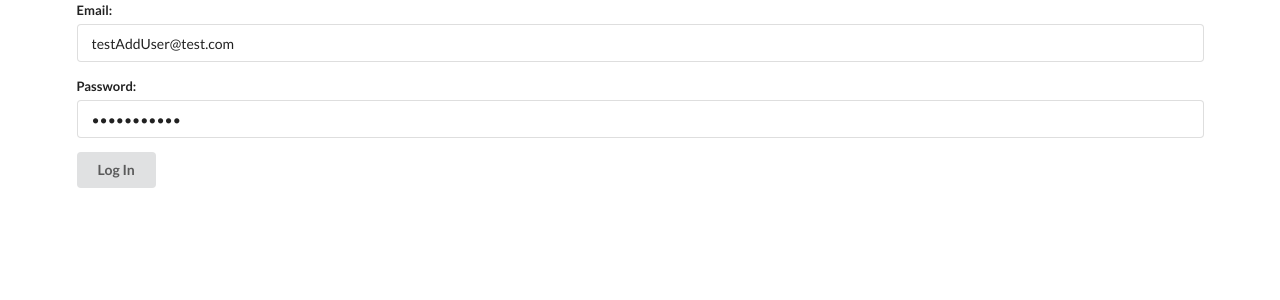
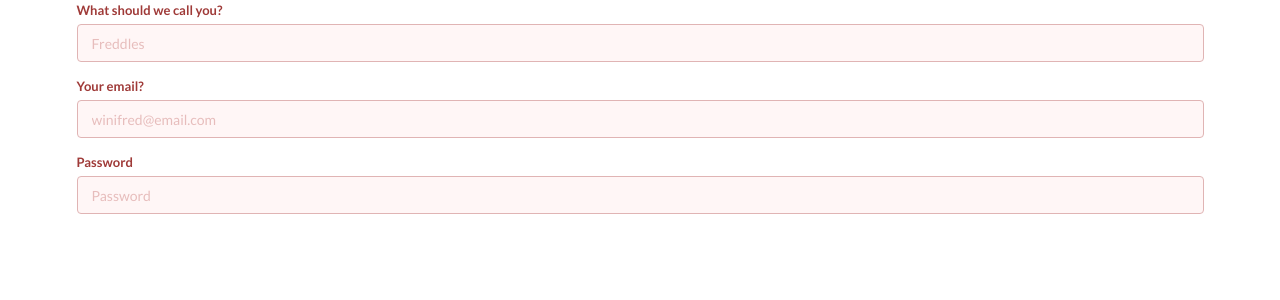
Before and after one commit to Iamasamwich/fitness_track_client, a React (Create React App) app: page / in a window 1280 px wide. Shown: the top 300 px of the page. Built offline with nearby package versions, Linux system fonts and the light colour scheme.

Commit message:
working on sign up

```diff
--- a/src/actions/index.js
+++ b/src/actions/index.js
@@ -14,9 +14,12 @@ export const login = (body) => async dispatch => {
   const res = await fetch(api.url + '/login',
     {...api.options, method: 'POST', body: JSON.stringify(body)}
   ).then(res => res.json());
-  console.log('res', res);
   if (res.status === 202 && res.message === 'Logged In') {
     return dispatch({type: 'LOGIN', payload: true});
   }
   return dispatch ({type: 'LOGIN', payload: false});
 };
+
+export const changePage = (page) => dispatch => {
+  return dispatch({type: 'CHANGE_PAGE', payload: page});
+};
--- a/src/components/App.js
+++ b/src/components/App.js
@@ -1,29 +1,35 @@
 import React, {useEffect} from 'react';
 import {connect} from 'react-redux';
-import {ping} from '../actions';
+import {ping, changePage} from '../actions';
 import LogIn from './LogIn';
+import SignUp from './SignUp';
 
 
-const App = ({login, ping}) => {
+const App = ({login, page, ping}) => {
   useEffect(()=> {
     ping();
   }, []);
 
   if (!login) {
+    if (page === 'signup') {
+      return <SignUp />;
+    }
     return <LogIn />;
-  } else {
-    return <div>App y'all...</div>
   }
+
+  return <div>App y'all</div>;
 
 };
 
 const mapStateToProps = (state) => {
   console.log(state);
   return {
-    login: state.login
+    login: state.login,
+    page: state.page
   }
 }
 
 export default connect(mapStateToProps, {
-  ping
+  ping,
+  changePage
 })(App);
--- a/src/components/LogIn.js
+++ b/src/components/LogIn.js
@@ -1,8 +1,8 @@
 import React, {useState} from 'react';
 import {connect} from 'react-redux';
-import {login} from '../actions';
+import {login, changePage} from '../actions';
 
-const LogIn = ({login}) => {
+const LogIn = ({login, changePage}) => {
 
   const [email, setEmail] = useState('testAddUser@test.com');
   const [pword, setPword] = useState('newPassword');
@@ -10,6 +10,11 @@ const LogIn = ({login}) => {
   const onSubmit = e => {
     e.preventDefault();
     login({email, pword});
+  };
+
+  const clickCreate = e => {
+    e.preventDefault();
+    changePage('signup');
   };
 
   return (
@@ -40,10 +45,13 @@ const LogIn = ({login}) => {
           Log In
         </button>
       </form>
+      <div className="content">
+        <p><a onClick={clickCreate}>Create an account</a></p>
+      </div>
     </div>
   );
 };
 
 export default connect(null, {
-  login
+  login, changePage
 })(LogIn);
--- /dev/null
+++ b/src/components/SignUp.js
@@ -0,0 +1,93 @@
+import React, {useState, useEffect} from 'react';
+import {connect} from 'react-redux';
+
+const SignUp = () => {
+
+  const [name, setName] = useState('');
+  const [email, setEmail] = useState('');
+  const [pword, setPword] = useState('');
+  const [confPword, setConfPword] = useState('');
+  const [errors, setErrors] = useState({
+    name: 'error',
+    email: 'error',
+    pword: 'error',
+    confPword: 'error'
+  });
+
+  useEffect(() => {
+    if (name.length > 0) {
+      setErrors({...errors, name: ''});
+    } else {
+      setErrors({...errors, name: 'error'});
+    };
+  }, [name]);
+
+  useEffect(() => {
+    const re = /^(([^<>()[\]\\.,;:\s@"]+(\.[^<>()[\]\\.,;:\s@"]+)*)|(".+"))@((\[[0-9]{1,3}\.[0-9]{1,3}\.[0-9]{1,3}\.[0-9]{1,3}\])|(([a-zA-Z\-0-9]+\.)+[a-zA-Z]{2,}))$/;
+    if (re.test(email.toLowerCase())) {
+      setErrors({...errors, email: ''});
+    } else {
+      setErrors({...errors, email: 'error'});
+    };
+  }, [email]);
+
+  useEffect(() => {
+    if (pword.length > 0) {
+      setErrors({...errors, pword: ''});
+    } else {
+      setErrors({...errors, pword: 'error'});
+    };
+  }, [pword]);
+
+  const showConf = () => {
+    return pword.length === 0 ?
+      null :
+      <div className={`field ${errors.name}`}>
+        <label>Confirm password</label>
+        <input
+          placeholder="Confirm password"
+          type="password"
+          value={confPword}
+          onChange={e => setConfPword(e.target.value)} />
+      </div>
+  }
+
+  return (
+    <div className="ui container">
+      <div className="ui form">
+        <div className={`field ${errors.name}`}>
+          <label>What should we call you?</label>
+          <input
+            placeholder="Freddles"
+            type="text"
+            value={name}
+            onChange={e => setName(e.target.value)} />
+        </div>
+        <div className={`field ${errors.email}`}>
+          <label>Your email?</label>
+          <input
+            placeholder="winifred@email.com"
+            type="email"
+            value={email}
+            onChange={e => setEmail(e.target.value)} />
+        </div>
+        <div className={`field ${errors.pword}`}>
+          <label>Password</label>
+          <input
+            placeholder="Password"
+            type="password"
+            value={pword}
+            onChange={e => setPword(e.target.value)} />
+        </div>
+        {showConf()}
+      </div>
+    </div>
+  );
+};
+
+export default connect()(SignUp);
+
+
+// !req.body.email ||
+// !req.body.name ||
+// !req.body.pword
--- a/src/reducers/index.js
+++ b/src/reducers/index.js
@@ -1,6 +1,8 @@
 import {combineReducers} from 'redux';
 import loginReducer from './loginReducer';
+import pageReducer from './pageReducer';
 
 export default combineReducers({
-  login: loginReducer
+  login: loginReducer,
+  page: pageReducer
 });
--- /dev/null
+++ b/src/reducers/pageReducer.js
@@ -0,0 +1,10 @@
+const pageReducer = (state = 'signup', action) => {
+  switch (action.type) {
+    case "CHANGE_PAGE":
+      return action.payload;
+    default:
+      return state;
+  }
+};
+
+export default pageReducer;
```
